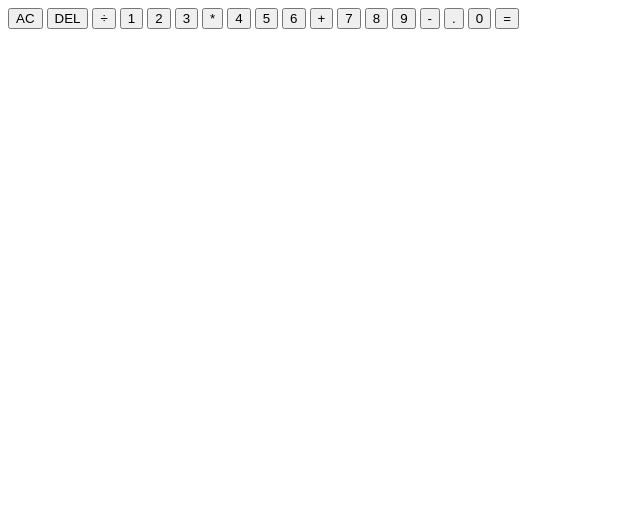
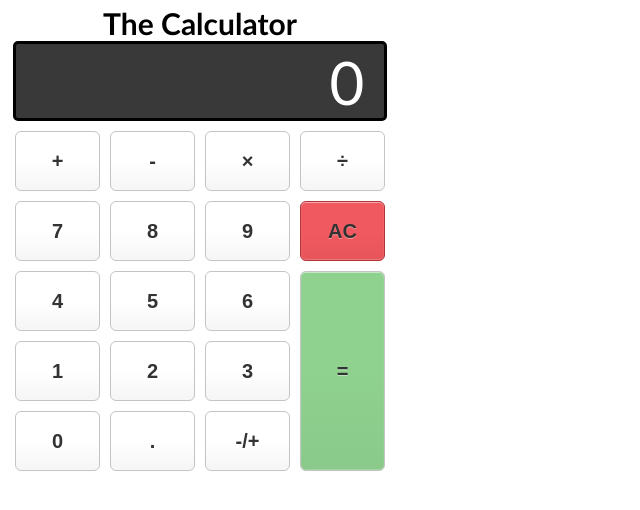
Before and after one commit to dyerfire9/Calculator-Extension, a plain HTML site: page index.html in a window 1280 px wide. Shown: the whole page, without its empty margins (0-640 px from the left). Drawn offline with Linux system fonts and the light colour scheme.

Commit message:
Created calculator UI

```diff
--- a/index.html
+++ b/index.html
@@ -4,36 +4,35 @@
     <meta charset="UTF-8">
     <meta http-equiv="X-UA-Compatible" content="IE=edge">
     <meta name="viewport" content="width=device-width, initial-scale=1.0">
-    <link href="style.css" rel="stylesheet">
-
+    <link rel="stylesheet" href="style.css">
     <title>JS Calculator</title>
 </head>
 <body>
-    <div class="calculator grid">
-        <div class="screen">
-            <div class="previous-operand"></div>
-            <div class="current-operand"></div>
+    <div class="calculator">
+        <h1>The Calculator</h1>
+        <div class="calculator_display"> 0 </div>
+        <div class="calculator_keys">
+            <button class="key--operator" data-action="add">+</button>
+            <button class="key--operator" data-action="subtract">-</button>
+            <button class="key--operator" data-action="multiply">&times;</button>
+            <button class="key--operator" data-action="divide">÷</button>
+            <button>7</button>
+            <button>8</button>
+            <button>9</button>
+            <button>4</button>
+            <button>5</button>
+            <button>6</button>
+            <button>1</button>
+            <button>2</button>
+            <button>3</button>
+            <button>0</button>
+            <button class="decimal" data-action="decimal">.</button>
+            <button class="sign" data-action="sign">-/+</button>
+            <button class="clear" data-action="clear">AC</button>
+            <button class="key--equal equals" data-action="calculate">=</button>
+
         </div>
-        <button class="span-two">AC</button>
-        <button>DEL</button>
-        <button>÷</button>
-        <button>1</button>
-        <button>2</button>
-        <button>3</button>
-        <button>*</button>
-        <button>4</button>
-        <button>5</button>
-        <button>6</button>
-        <button>+</button>
-        <button>7</button>
-        <button>8</button>
-        <button>9</button>
-        <button>-</button>
-        <button>.</button>
-        <button>0</button>
-        <button class="span-two">=</button>
     </div>
-
-    <script src="app.js" defer></script>
+    <script src="app.js"></script>
 </body>
 </html>
--- a/style.css
+++ b/style.css
@@ -0,0 +1,99 @@
+html {
+    font-size: 62.5%;
+    box-sizing: border-box;
+  }
+
+  *, *::before, *::after {
+    margin: 0;
+    padding: 0;
+    box-sizing: inherit;
+  }
+
+h1 {
+    font-family:'Trebuchet MS', 'Lucida Sans Unicode', 'Lucida Grande', 'Lucida Sans', Arial, sans-serif;
+    text-align: center;
+    font-size: 30px;
+    transition: all 200ms ease;
+}
+h1:hover{
+    color: #f0595f;
+    transition: all 200ms ease;
+}
+.calculator{
+    min-width: 400px;
+    max-width: 400px;
+    padding: 5px;
+  }
+
+button {
+    height: 60px;
+    background-color: #fff;
+    border-radius: 6px;
+    border: 1px solid #c4c4c4;
+    background-color: transparent;
+    font-size: 2rem;
+    font-weight: bold;
+    color: #333;
+    background-image: linear-gradient(to bottom,transparent,transparent 50%,rgba(0,0,0,.04));
+    box-shadow: inset 0 0 0 1px rgba(255,255,255,.05), inset 0 1px 0 0 rgba(255,255,255,.45), inset 0 -1px 0 0 rgba(255,255,255,.15), 0 1px 0 0 rgba(255,255,255,.15);
+    text-shadow: 0 1px rgba(255,255,255,.4);
+    transition: all 200ms ease;
+  }
+
+  button:hover {
+    background-color: #333;
+    color: #fff;
+    transition: all 200ms ease;
+}
+
+.calculator_keys {
+    display: grid;
+    grid-template-columns: repeat(4, 1fr);
+    grid-gap: 10px;
+    padding: 5px;
+    grid-gap: 10px;
+    padding: 10px;
+  }
+
+.clear{
+    background-color: #f0595f;
+    border-color: #b0353a;
+    grid-row-start: 2;
+    grid-row-end: 3;
+    grid-column:4;
+    height: 100%;
+}
+
+.clear:hover {
+    transition: all 200ms ease;
+    background-color: #f17377;
+  }
+.equals {
+    background-color: rgb(143, 209, 143);
+    grid-row-start: 3;
+    grid-row-end: 6;
+    grid-column:4;
+    height: 100%;
+    transition: all 200ms ease;
+}
+.equals:hover {
+    transition: all 200ms ease;
+    background-color: rgba(143, 209, 143, 0.801);
+  }
+
+.calculator_display {
+    font-family:'Trebuchet MS', 'Lucida Sans Unicode', 'Lucida Grande', 'Lucida Sans', Arial, sans-serif;
+    align-self: center;
+    width: 96%;
+    margin: auto;
+    font-size: 6rem;
+    height: 80px;
+    border: solid 3px rgb(0, 0, 0);
+    background-color: #3a3939;
+    color: #fff;
+    text-align: right;
+    padding-right: 20px;
+    padding-left: 10px;
+    padding-top: 2px;
+    border-radius: 5px;
+  }
```
